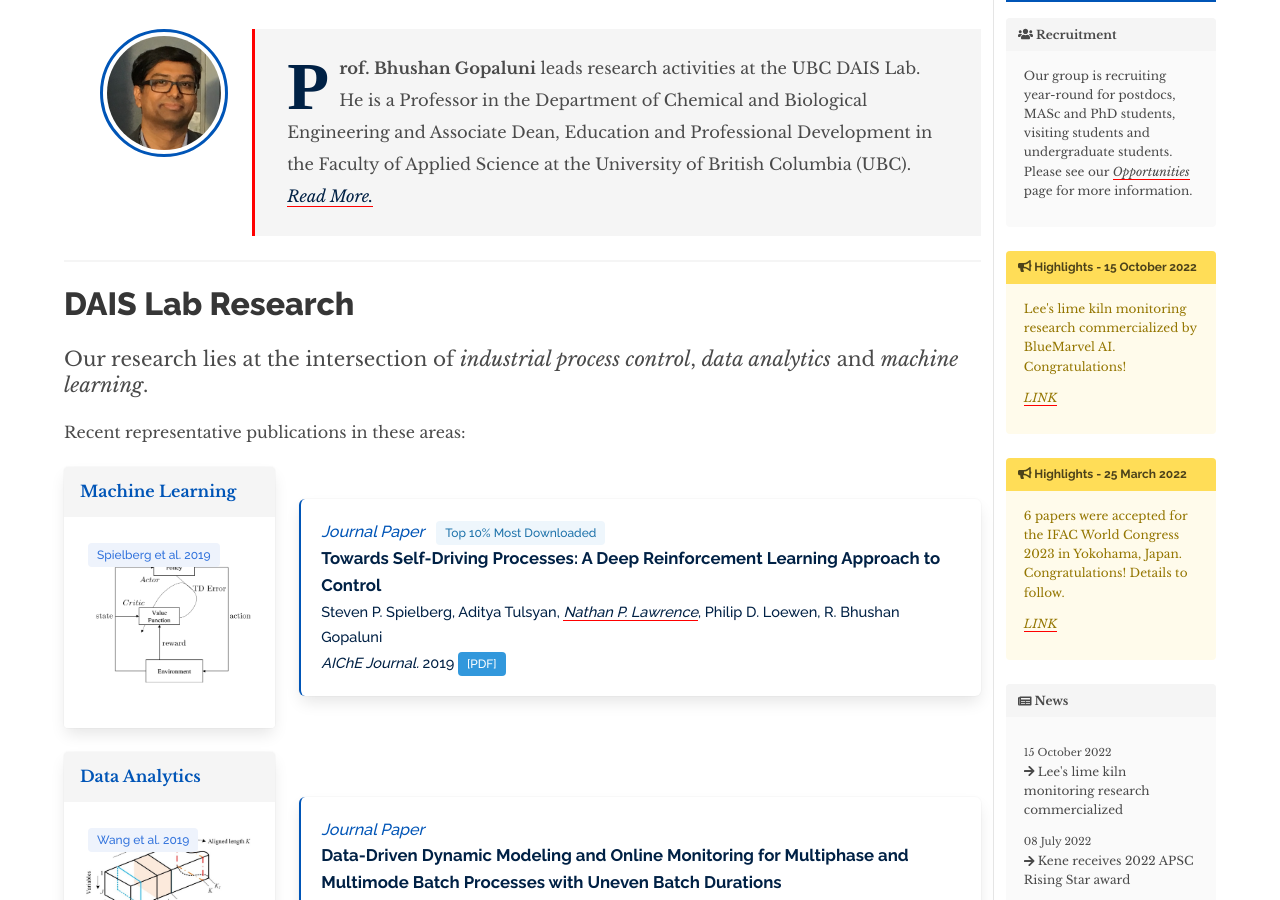
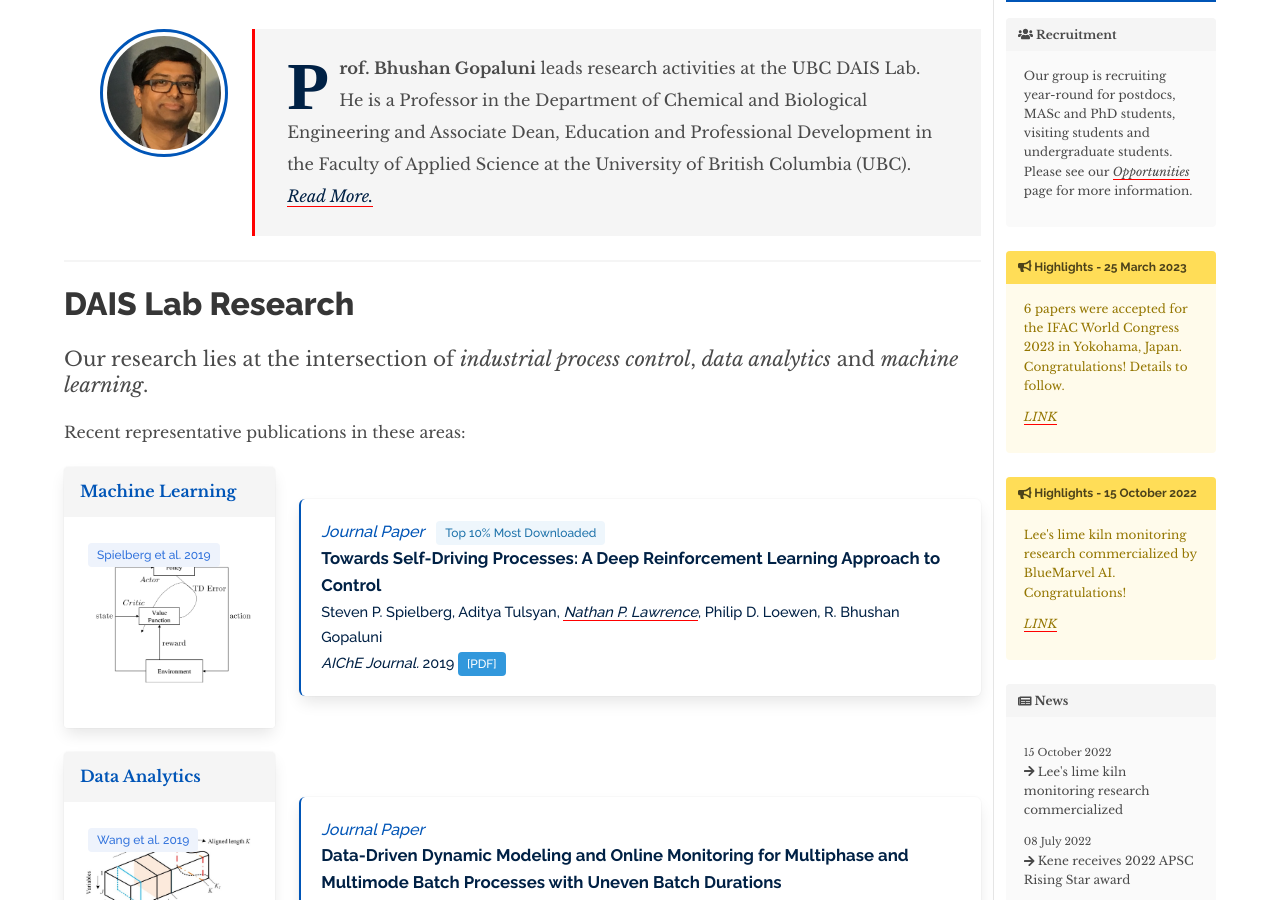
Before and after one commit to daisubc/daisubc.github.io, a Jekyll site: the page built from index.md, in a window 1280 px wide and 900 px high, scrolled down 1423 px. Built offline with Jekyll 4.4.1, drawn with Linux system fonts in a browser that asks for light colours; nearby versions of some CDN libraries; some of the changed text lies outside the part shown.

Commit message:
Update highlights.yml

```diff
--- a/_data/highlights.yml
+++ b/_data/highlights.yml
@@ -1,5 +1,5 @@
 - message: "6 papers were accepted for the IFAC World Congress 2023 in Yokohama, Japan. Congratulations! Details to follow."
-  date: "2022-03-25"
+  date: "2023-03-25"
   url: "https://dais.chbe.ubc.ca/news/"
   display: "True"
 
```
